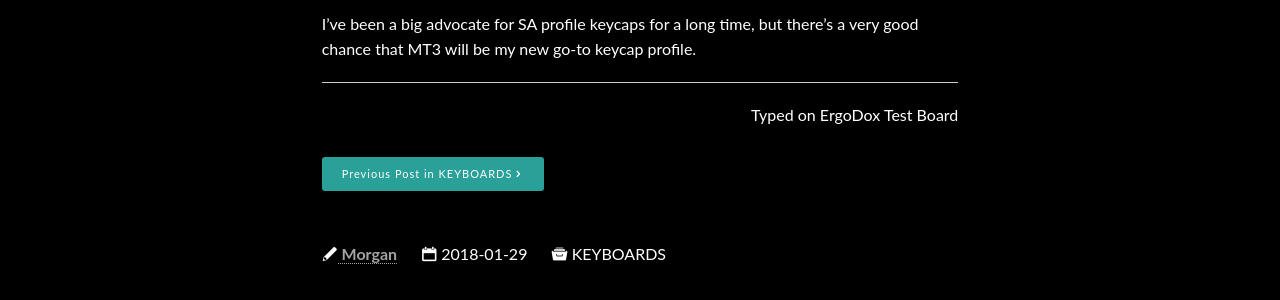
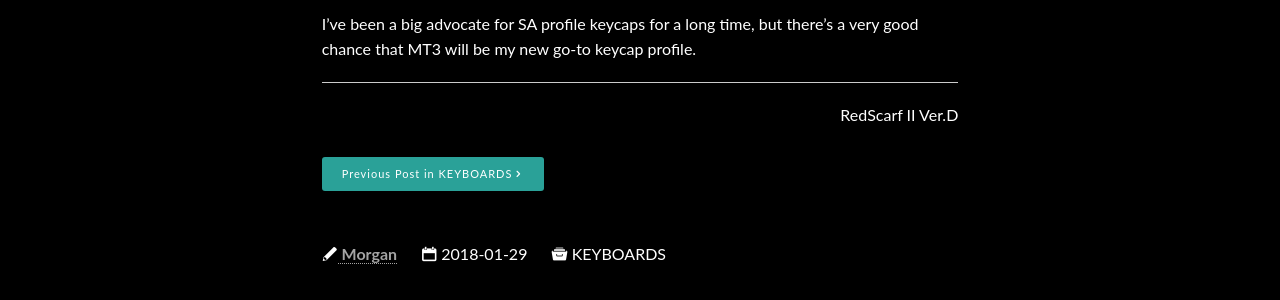
Before and after one commit to missourivalleytech/missourivalleytech.github.io, a Jekyll site: the page built from _posts/2018/2018-01-29-MT3-Profile-Keycaps-First-Look.md, in a window 1280 px wide and 900 px high, scrolled down 1572 px. Shown: the part 155-455 px from the top of the window. Built offline with Jekyll 4.4.1, drawn with Linux system fonts in a browser that asks for light colours; nearby versions of some CDN libraries.

Commit message:
Updated 'typed on'.

```diff
--- a/_posts/2018/2018-01-29-MT3-Profile-Keycaps-First-Look.md
+++ b/_posts/2018/2018-01-29-MT3-Profile-Keycaps-First-Look.md
@@ -26,4 +26,4 @@ Massdrop encountered many production difficulties while readying this set (which
 I've been a big advocate for SA profile keycaps for a long time, but there's a very good chance that MT3 will be my new go-to keycap profile.
 
 ---
-<p align="right">Typed on ErgoDox Test Board</p>
+<p align="right">RedScarf II Ver.D</p>
```
